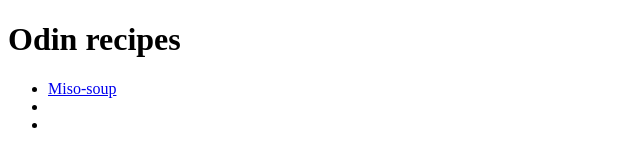
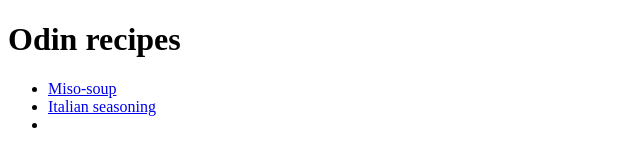
Before and after one commit to xanuj/odin-recipes, a plain HTML site: page index.html in a window 1280 px wide. Shown: the whole page, without its empty margins (0-640 px from the left). Drawn offline with Linux system fonts and the light colour scheme.

Commit message:
Added the italian recipe link

```diff
--- a/index.html
+++ b/index.html
@@ -9,7 +9,7 @@
         <h1>Odin recipes</h1>
         <ul>
             <li><a href="miso-soup/miso-soup.html">Miso-soup</a> </li>
-            <li></li>
+            <li><a href="italian-seasoning/italian.html">Italian seasoning</a></li>
             <li></li>
         </ul>
     </body>
```
